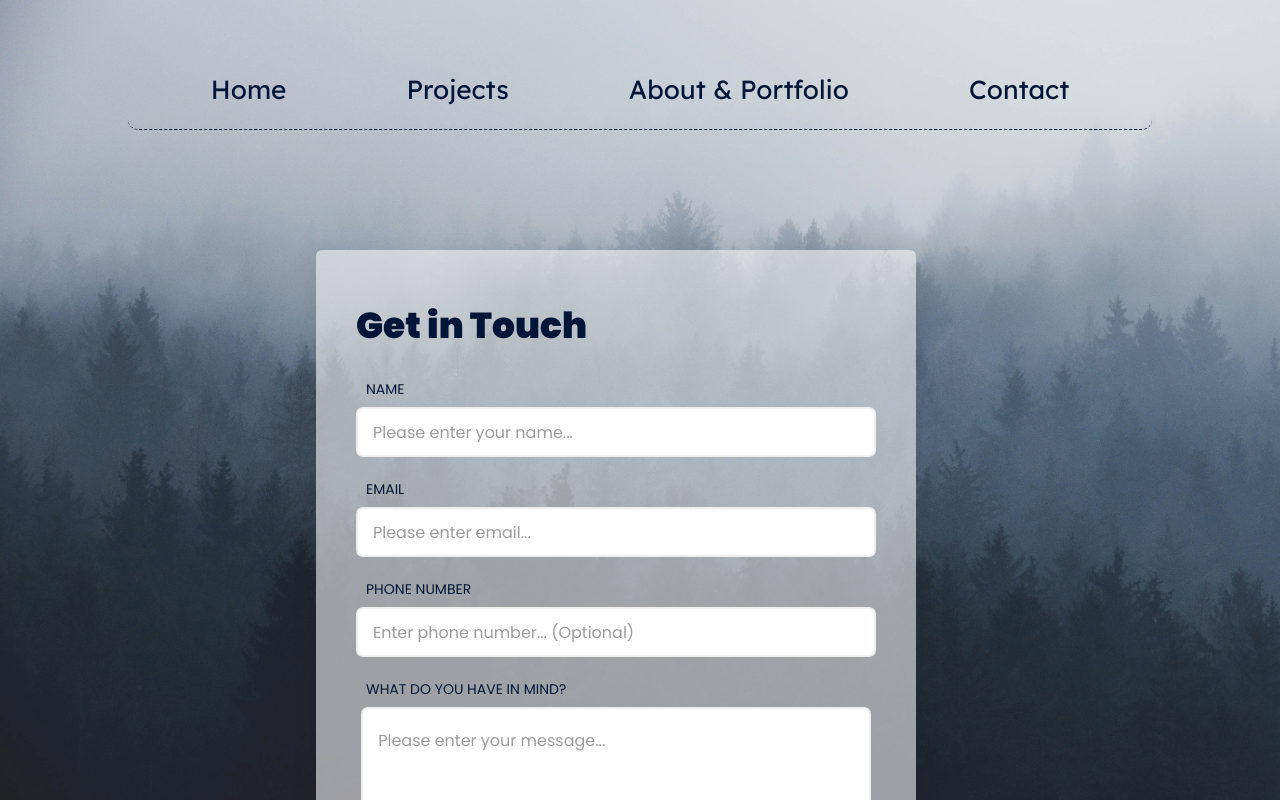
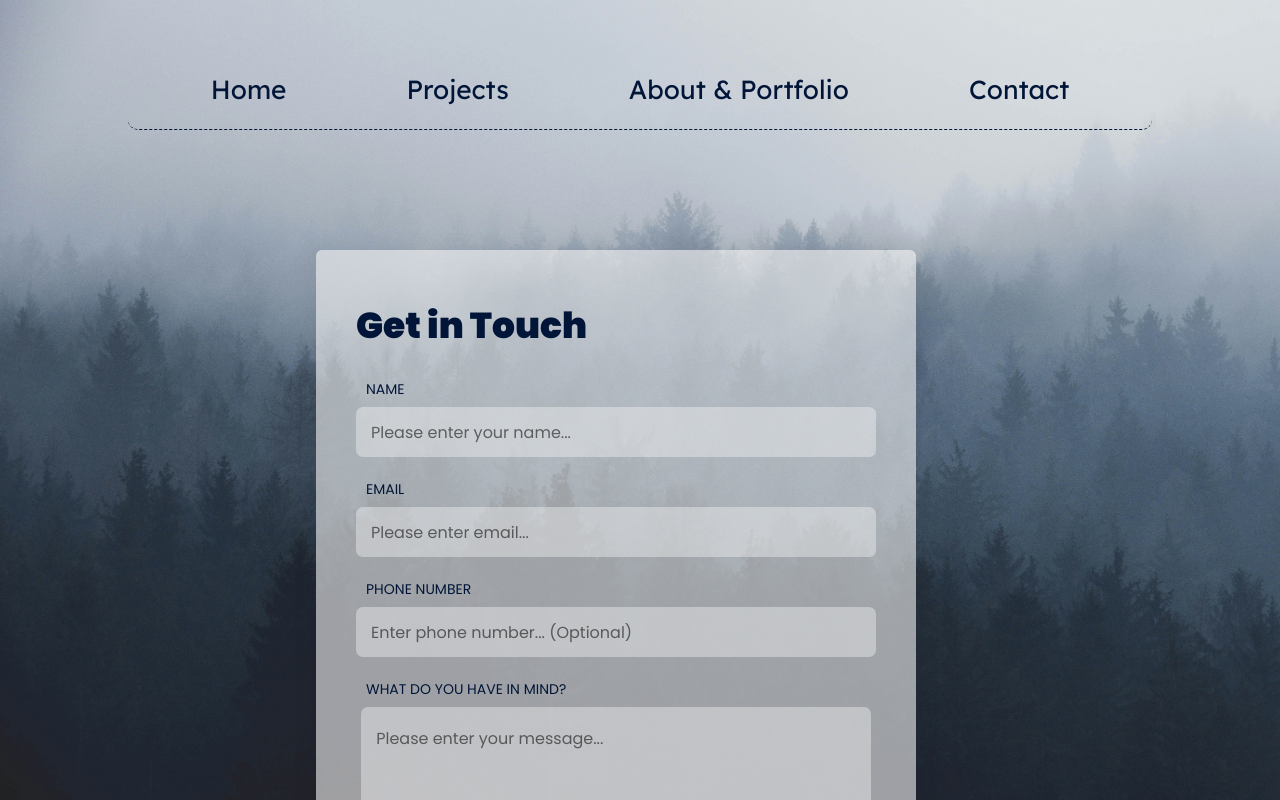
Before and after one commit to AnkushRoy7926/ankushroy.xyz, a Next.js app: page /contact in a window 1280 px wide. Built offline with nearby package versions, Linux system fonts and the light colour scheme; a web font is replaced by a local one.

Commit message:
minor css fixes 2

```diff
--- a/src/styles/contact.css
+++ b/src/styles/contact.css
@@ -15,6 +15,10 @@
     outline-color: initial;
     outline-style: none;
     outline-width: initial;
+}
+
+.contact_us_6 input, .contact_us_6 textarea {
+    background-color: rgba(244, 244, 244, 0.4);
 }
 
 .contact_us_6 .container-block {
@@ -120,20 +124,14 @@
     padding-right: 15px;
     padding-bottom: 1px;
     padding-left: 15px;
-    border-top-width: 2px;
-    border-right-width: 2px;
-    border-bottom-width: 2px;
-    border-left-width: 2px;
-    border-top-style: solid;
-    border-right-style: solid;
-    border-bottom-style: solid;
-    border-left-style: solid;
+    /* border-width: 0px;
+    border-style: solid;
     border-color: #eeeeee;
     border-image-source: initial;
     border-image-slice: initial;
     border-image-width: initial;
     border-image-outset: initial;
-    border-image-repeat: initial;
+    border-image-repeat: initial; */
     border-radius: 7px;
     font-size: 16px;
     color: black;
@@ -146,23 +144,15 @@
     padding-right: 15px;
     padding-bottom: 20px;
     padding-left: 15px;
-    border-top-width: 2px;
-    border-right-width: 2px;
-    border-bottom-width: 2px;
-    border-left-width: 2px;
-    border-top-style: solid;
-    border-right-style: solid;
-    border-bottom-style: solid;
+    /* border-width: 0px;
+    border-style: solid;
     border-left-style: solid;
-    border-top-color: #eeeeee;
-    border-right-color: #eeeeee;
-    border-bottom-color: #eeeeee;
-    border-left-color: #eeeeee;
+    border-color: #eeeeee;
     border-image-source: initial;
     border-image-slice: initial;
     border-image-width: initial;
     border-image-outset: initial;
-    border-image-repeat: initial;
+    border-image-repeat: initial; */
     border-radius: 7px;
     font-size: 16px;
 }
@@ -211,7 +201,7 @@
 }
 
 .contact_us_6 ::placeholder {
-    color: #9c9c9c;
+    color: rgba(0, 0, 0, 0.55);
 }
 
 .contact_us_6 .mob-text {
```
